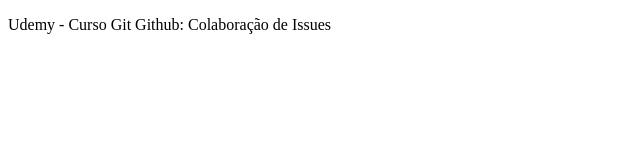
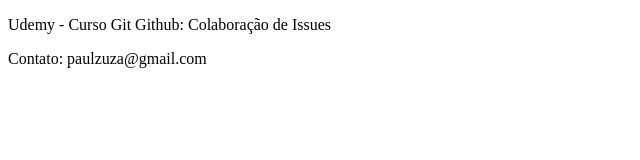
Before and after one commit to PaulHVM/GithubIssues, a plain HTML site: page paginacontato.html in a window 1280 px wide. Shown: the whole page, without its empty margins (0-640 px from the left). Drawn offline with Linux system fonts and the light colour scheme.

Commit message:
corrigindo erro de forma interativa - #3

```diff
--- a/paginacontato.html
+++ b/paginacontato.html
@@ -8,5 +8,6 @@
 </head>
 <body>
     <p>Udemy - Curso Git Github: Colaboração de Issues</p>
+    <p>Contato: paulzuza@gmail.com</p>
 </body>
 </html>
```
